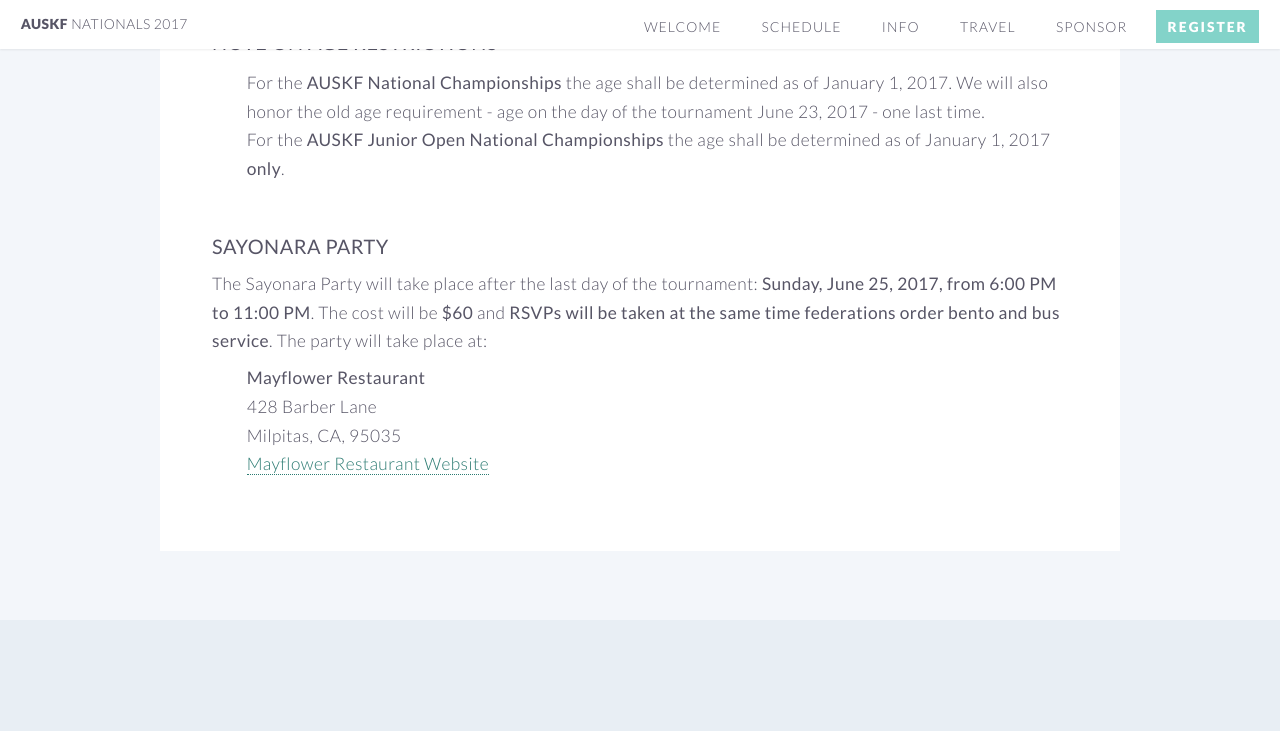
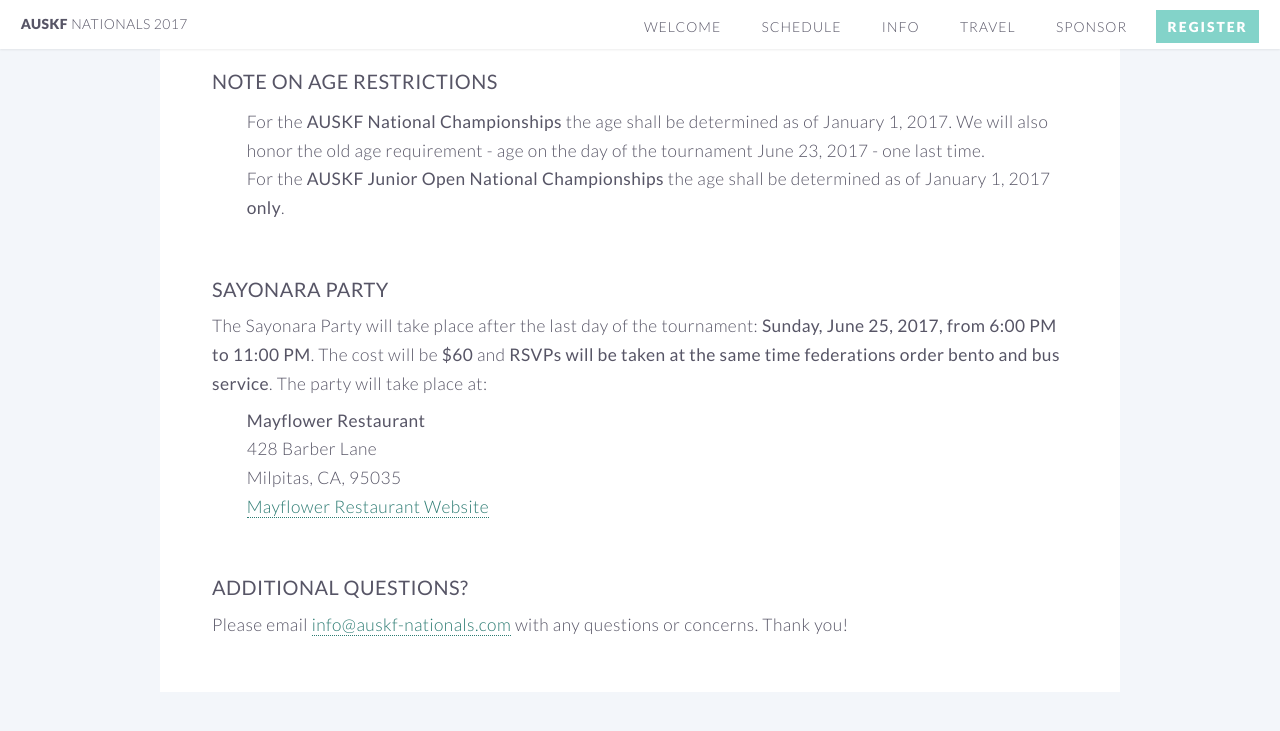
Before and after one commit to auskf-web/auskf-nationals.github.io, a Jekyll site: the page built from info.html, in a window 1280 px wide and 900 px high, scrolled down 3273 px. Shown: the top 731 px of the window. Built offline with Jekyll 4.4.1, drawn with Linux system fonts in a browser that asks for light colours; some of the changed text lies outside the part shown.

Commit message:
Offset anchor tagging because of header with fake padding

```diff
--- a/info.html
+++ b/info.html
@@ -33,10 +33,10 @@ th, td {
 					<li><a href="#juniors">7th AUSKF Junior Open National Championships</a></li>
 					<li><a href="#age">Note on age restrictions</a></li>
 					<li><a href="#sayonara">Sayonara Party</a></li>
+					<li><a href="#questions">Additional questions?</a></li>
 				</ul>
 
-				<br>
-				<a name="nationals"></a>
+				<br><a name="nationals"><h1 style="padding-top: 50px; margin-top: -50px;"></h1></a>
 				<header style="margin-bottom: 8px;"><h3><b>2017 AUSKF National Championships</b></h3></header>
 				Information for the 2017 AUSKF National Championships is available in <a href="assets/2017 AUSKF National Championships Prelim Info.(rev09272016).pdf" target="blank">PDF format</a>.<br><br>
 
@@ -69,8 +69,7 @@ th, td {
 					<li>All individual championships will utilize a “double-elimination” seeding format in which each player participates in an initial “seeding” round to determine their placement (either first or second) in the championship round. In the event there is an odd number of participants, a random participant shall be automatically placed in the seeding round.</li>
 				</ul>
 
-				<br>
-				<a name="juniors"></a>
+				<br><a name="juniors"><h1 style="padding-top: 50px; margin-top: -50px;"></h1></a>
 				<header style="margin-bottom: 8px;"><h3><b>7th AUSKF Junior National Championships</b></h3></header>
 				Information for the 7th AUSKF Junior Open National Championships is available in <a href="assets/7th AUSKF Junior Open National Championships.pdf" target="blank">PDF format</a>.<br><br>
 
@@ -134,16 +133,14 @@ th, td {
 					<li>All other rules will comply with standard rules and regulations set forth by the Federation of International Kendo (FIK).</li>
 				</ul>
 
-				<br>
-				<a name="age"></a>
+				<br><a name="age"><h1 style="padding-top: 50px; margin-top: -50px;"></h1></a>
 				<header style="margin-bottom: 8px;"><h3><b>Note on age restrictions</b></h3></header>
 				<ul style="padding-left:2em; padding-top:0.2em; margin-bottom: 20px;">
 					<li>For the <b>AUSKF National Championships</b> the age shall be determined as of January 1, 2017. We will also honor the old age requirement - age on the day of the tournament June 23, 2017 - one last time.</li>
 					<li>For the <b>AUSKF Junior Open National Championships</b> the age shall be determined as of January 1, 2017 <b>only</b>.
 				</ul>
 
-				<br>
-				<a name="sayonara"></a>
+				<br><a name="sayonara"><h1 style="padding-top: 50px; margin-top: -50px;"></h1></a>
 				<header style="margin-bottom: 8px;"><h3><b>Sayonara Party</b></h3></header>
 				The Sayonara Party will take place after the last day of the tournament: <b>Sunday, June 25, 2017, from 6:00 PM to 11:00 PM</b>. The cost will be <b>$60</b> and <b>RSVPs will be taken at the same time federations order bento and bus service</b>. The party will take place at:<br>
 				<ul style="padding-left:2em; padding-top:0.5em; margin-bottom: 20px;">
@@ -152,6 +149,10 @@ th, td {
 					<li>Milpitas, CA, 95035</li>
 					<li><a href="http://mayflower-seafood.com/indexE.html">Mayflower Restaurant Website</a></li>
 				</ul>
+
+				<br><a name="questions"><h1 style="padding-top: 50px; margin-top: -50px;"></h1></a>
+				<header style="margin-bottom: 8px;"><h3><b>Additional questions?</b></h3></header>
+				Please email <a href="mailto:info@auskf-nationals.com?Subject=AUSKF%20Nationals%202017%20Info" target="_top">info@auskf-nationals.com</a> with any questions or concerns. Thank you!<br>
 			</section>
 		</div>
 
```
